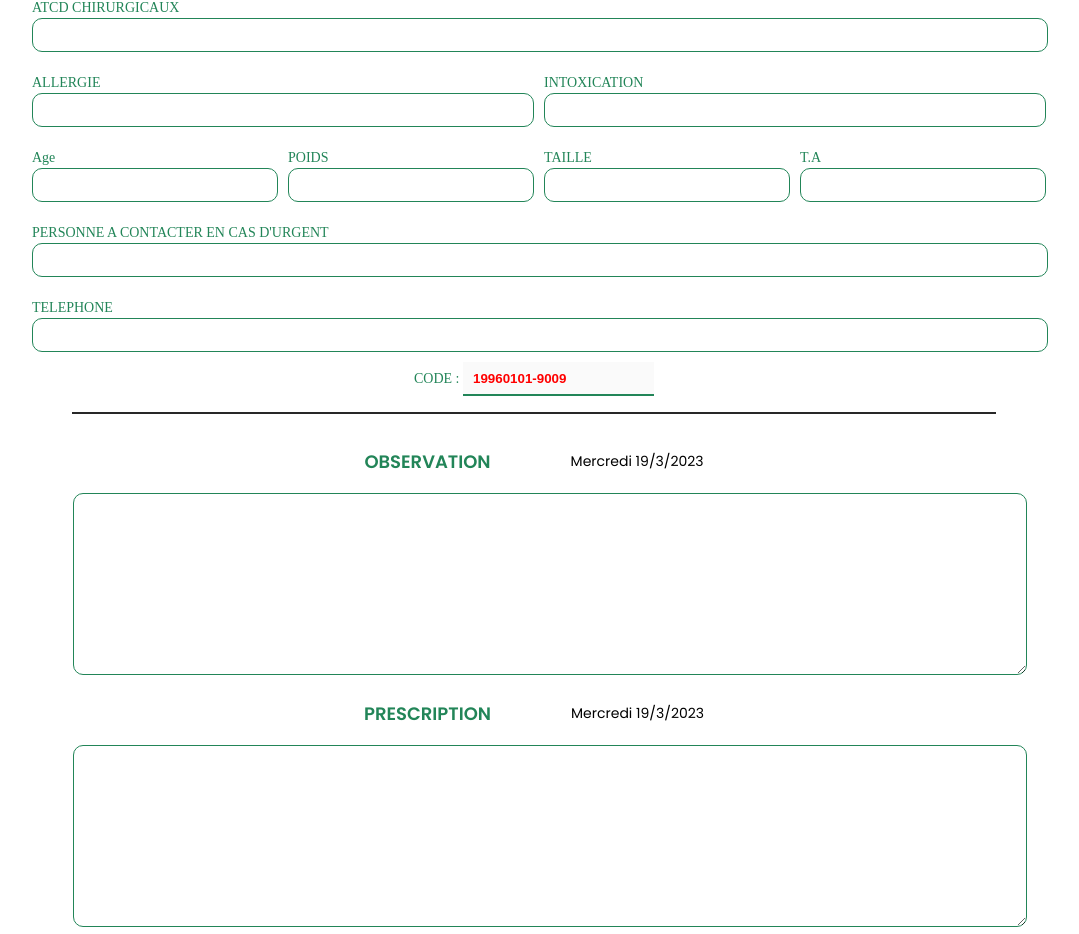
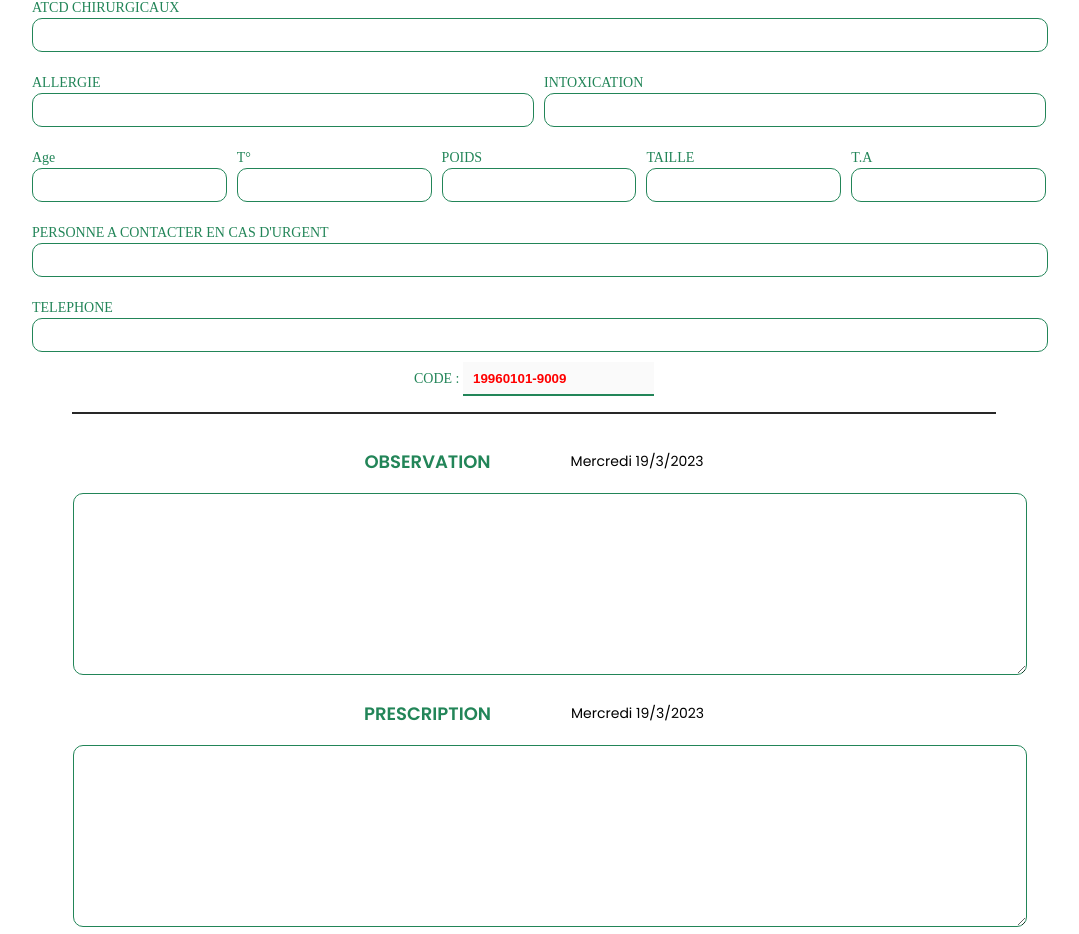
Before and after one commit to Richard-Chimama/eda, a React (Vite) app: page /fiche in a window 1280 px wide. Shown: the part 837-1771 px from the top of the page, without its empty margins (106-1185 px from the left). Built offline with nearby package versions, Linux system fonts and the light colour scheme.

Commit message:
added temperature

```diff
--- a/src/Components/FormComponent/Form.tsx
+++ b/src/Components/FormComponent/Form.tsx
@@ -22,6 +22,7 @@ const Form = () => {
   const [ta, setTA] = useState("");
   const [contactPerson, setContactPerson] = useState("");
   const [telephone, setTelephone] = useState("");
+  const [temperature, setTemperature] = useState("");
 
   return (
     <S.Container>
@@ -185,6 +186,16 @@ const Form = () => {
             onChange={(e) => setAge(e.target.value)}
           />
         </S.Label>
+        <S.Label htmlFor="temperature-input">
+          <span>T°</span>
+          <input
+            type="text"
+            name="age-input"
+            value={temperature}
+            required
+            onChange={(e) => setTemperature(e.target.value)}
+          />
+        </S.Label>
         <S.Label htmlFor="poids-input">
           <span>POIDS</span>
           <input
```
